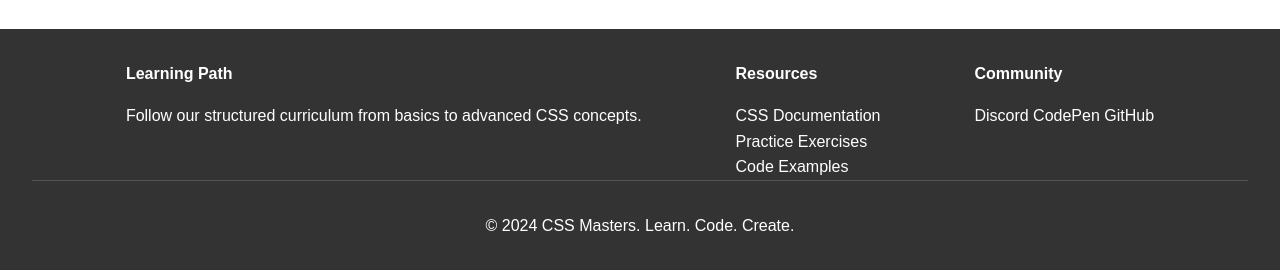
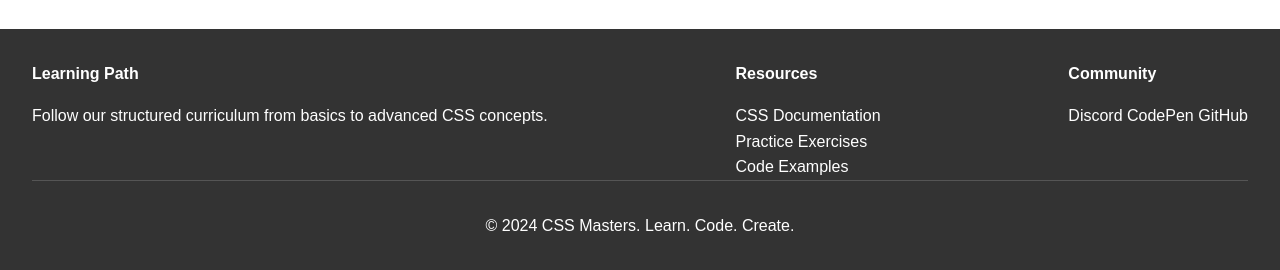
Before and after one commit to timmyd4/FlexBox, a plain HTML site: page index.html in a window 1280 px wide. Shown: the part 732-1002 px from the top of the page. Drawn offline with Linux system fonts and the light colour scheme.

Commit message:
Edited the footer content to space between

```diff
--- a/flexbox_styles.css
+++ b/flexbox_styles.css
@@ -83,8 +83,9 @@ main
 {
     display: flex;
     flex-direction: row;
-    justify-content: space-evenly;
-    align-content: flex-start;
+    justify-content: space-between;
+    align-items: space-between;
+
 }
 
 .footer-section
@@ -92,7 +93,8 @@ main
     display: flex;
     flex-direction: column;
     flex-wrap: wrap;
-    align-content: center;
+    align-content: flex-end;
+    align-items: space-around;
 }
 
 /*
```
